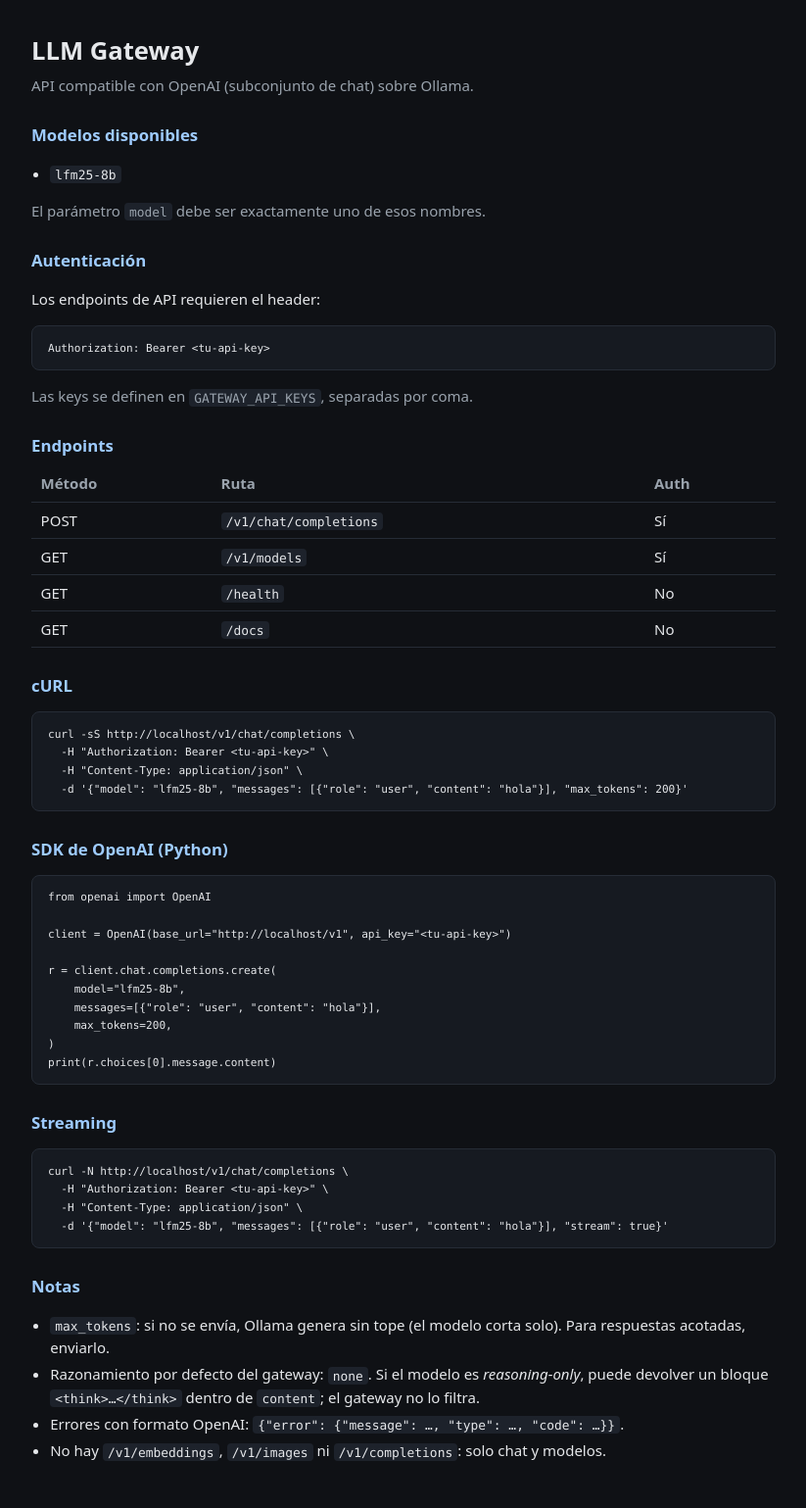
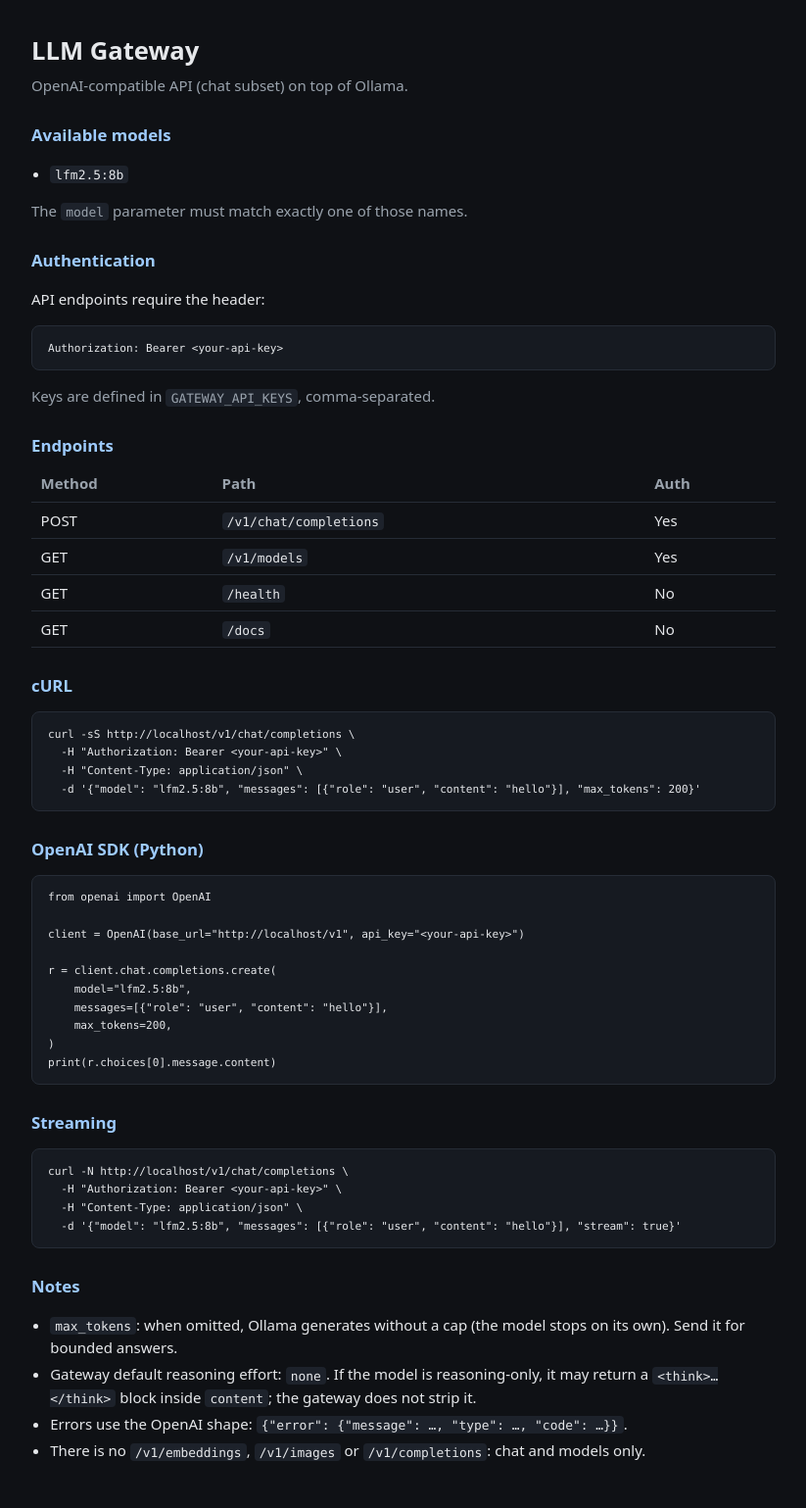
Before and after one commit to WanderleeDev/llm-gateway, a FastAPI app: page / in a window 1280 px wide. Shown: the whole page at 98% size, without its empty margins (228-1051 px from the left). Run offline with FastAPI, Linux system fonts and the light colour scheme; parts of the project's set-up code (start-up, migrations or seed data) failed here and were passed over.

Commit message:
docs: add MIT license, English docs and generic deployment notes
- Add MIT LICENSE
- Rewrite README around the problem it solves and the endpoints it exposes
- Generalize deployment instructions (no platform-specific names)
- Translate code comments, docstrings, usage page and config samples to English
- Align ALLOWED_MODELS default with the model the compose file runs

```diff
--- a/app/auth.py
+++ b/app/auth.py
@@ -16,7 +16,7 @@
     if scheme.lower() != "bearer" or not token:
         raise _unauthorized()
 
-    # compare_digest sobre bytes: con str lanzaría TypeError ante caracteres no ASCII
+    # compare_digest on bytes: str would raise TypeError on non-ASCII characters
     presented = token.encode()
     if not any(secrets.compare_digest(presented, key.encode()) for key in settings.api_keys):
         raise _unauthorized()
--- a/app/concurrency.py
+++ b/app/concurrency.py
@@ -6,9 +6,9 @@
 
 
 class ConcurrencyLimiter:
-    """Limita cuántas generaciones van a Ollama a la vez.
+    """Caps how many generations reach Ollama at the same time.
 
-    Las peticiones extra esperan hasta queue_timeout segundos y luego reciben 429.
+    Extra requests wait up to queue_timeout seconds and then receive 429.
     """
 
     def __init__(self, limit: int, queue_timeout: float) -> None:
--- a/app/config.py
+++ b/app/config.py
@@ -1,7 +1,7 @@
 from pydantic import Field, field_validator
 from pydantic_settings import BaseSettings, SettingsConfigDict
 
-#: Niveles de razonamiento que Ollama entiende en reasoning_effort.
+#: Reasoning levels that Ollama understands in reasoning_effort.
 VALID_REASONING_EFFORTS = ("none", "minimal", "low", "medium", "high")
 
 
@@ -10,20 +10,20 @@
 
 
 class Settings(BaseSettings):
-    """Configuración del gateway. Se lee de variables de entorno o de .env."""
+    """Gateway configuration. Read from environment variables or .env."""
 
     model_config = SettingsConfigDict(env_file=".env", extra="ignore")
 
     ollama_url: str = "http://127.0.0.1:11434"
     gateway_api_keys: str = ""
-    allowed_models: str = "lfm25-8b"
+    allowed_models: str = "lfm2.5:8b"
     max_concurrent: int = Field(default=2, ge=1)
     queue_timeout: float = Field(default=30.0, gt=0)
     upstream_timeout: float = Field(default=300.0, gt=0)
-    #: Razonamiento inyectado cuando el cliente no lo especifica. Ollama por
-    #: defecto deja el thinking encendido y quema tokens (un prompt trivial
-    #: llegó a costar 3877). "none" lo apaga; cadena vacía no inyecta nada
-    #: y deja el comportamiento nativo de Ollama.
+    #: Reasoning injected when the client does not specify it. Ollama leaves
+    #: thinking on by default and burns tokens (a trivial prompt once cost
+    #: 3877). "none" turns it off; an empty string injects nothing and leaves
+    #: Ollama's native behaviour untouched.
     default_reasoning_effort: str = "none"
 
     @field_validator("default_reasoning_effort")
--- a/app/errors.py
+++ b/app/errors.py
@@ -7,7 +7,7 @@
 
 
 class APIError(Exception):
-    """Error que se devuelve al cliente en el formato {"error": {...}} de OpenAI."""
+    """Error returned to the client in OpenAI's {"error": {...}} format."""
 
     def __init__(
         self,
--- a/app/main.py
+++ b/app/main.py
@@ -14,11 +14,11 @@
     settings: Settings | None = None,
     transport: httpx.AsyncBaseTransport | None = None,
 ) -> FastAPI:
-    """Factory de la aplicación. `transport` permite simular Ollama en los tests."""
+    """Application factory. `transport` lets tests simulate Ollama."""
     if settings is None:
         settings = Settings()
     if not settings.api_keys:
-        # Falla cerrado: un gateway sin keys no debe arrancar
+        # Fail closed: a gateway without keys must not start
         raise RuntimeError("GATEWAY_API_KEYS must define at least one key")
 
     @asynccontextmanager
--- a/app/routes/docs.py
+++ b/app/routes/docs.py
@@ -6,8 +6,8 @@
 
 from app.deps import SettingsDep
 
-#: La doc se renderiza desde el directorio del paquete, no desde el CWD,
-#: para que funcione igual en local, en tests y en el contenedor.
+#: The docs render from the package directory, not the CWD, so they work
+#: the same locally, in tests and inside the container.
 TEMPLATES_DIR = Path(__file__).resolve().parent.parent / "templates"
 templates = Jinja2Templates(directory=str(TEMPLATES_DIR))
 
--- a/app/templates/usage.html
+++ b/app/templates/usage.html
@@ -1,9 +1,9 @@
 <!doctype html>
-<html lang="es">
+<html lang="en">
 <head>
 <meta charset="utf-8">
 <meta name="viewport" content="width=device-width, initial-scale=1">
-<title>LLM Gateway · Uso</title>
+<title>LLM Gateway · Usage</title>
 <style>
   :root { color-scheme: light dark; }
   * { box-sizing: border-box; }
@@ -38,60 +38,60 @@
 <body>
 <main>
   <h1>LLM Gateway</h1>
-  <p class="sub">API compatible con OpenAI (subconjunto de chat) sobre Ollama.</p>
+  <p class="sub">OpenAI-compatible API (chat subset) on top of Ollama.</p>
 
-  <h2>Modelos disponibles</h2>
+  <h2>Available models</h2>
   <ul>
     {%- for model in models %}
     <li><code>{{ model }}</code></li>
     {%- endfor %}
   </ul>
-  <p class="note">El parámetro <code>model</code> debe ser exactamente uno de esos nombres.</p>
+  <p class="note">The <code>model</code> parameter must match exactly one of those names.</p>
 
-  <h2>Autenticación</h2>
-  <p>Los endpoints de API requieren el header:</p>
-  <pre><code>Authorization: {{ auth_scheme }} &lt;tu-api-key&gt;</code></pre>
-  <p class="note">Las keys se definen en <code>GATEWAY_API_KEYS</code>, separadas por coma.</p>
+  <h2>Authentication</h2>
+  <p>API endpoints require the header:</p>
+  <pre><code>Authorization: {{ auth_scheme }} &lt;your-api-key&gt;</code></pre>
+  <p class="note">Keys are defined in <code>GATEWAY_API_KEYS</code>, comma-separated.</p>
 
   <h2>Endpoints</h2>
   <table>
-    <tr><th>Método</th><th>Ruta</th><th>Auth</th></tr>
-    <tr><td>POST</td><td><code>/v1/chat/completions</code></td><td>Sí</td></tr>
-    <tr><td>GET</td><td><code>/v1/models</code></td><td>Sí</td></tr>
+    <tr><th>Method</th><th>Path</th><th>Auth</th></tr>
+    <tr><td>POST</td><td><code>/v1/chat/completions</code></td><td>Yes</td></tr>
+    <tr><td>GET</td><td><code>/v1/models</code></td><td>Yes</td></tr>
     <tr><td>GET</td><td><code>/health</code></td><td>No</td></tr>
     <tr><td>GET</td><td><code>/docs</code></td><td>No</td></tr>
   </table>
 
   <h2>cURL</h2>
   <pre><code>curl -sS {{ base_url }}v1/chat/completions \
-  -H "Authorization: {{ auth_scheme }} &lt;tu-api-key&gt;" \
+  -H "Authorization: {{ auth_scheme }} &lt;your-api-key&gt;" \
   -H "Content-Type: application/json" \
-  -d '{"model": "{{ models[0] }}", "messages": [{"role": "user", "content": "hola"}], "max_tokens": 200}'</code></pre>
+  -d '{"model": "{{ models[0] }}", "messages": [{"role": "user", "content": "hello"}], "max_tokens": 200}'</code></pre>
 
-  <h2>SDK de OpenAI (Python)</h2>
+  <h2>OpenAI SDK (Python)</h2>
   <pre><code>from openai import OpenAI
 
-client = OpenAI(base_url="{{ base_url }}v1", api_key="&lt;tu-api-key&gt;")
+client = OpenAI(base_url="{{ base_url }}v1", api_key="&lt;your-api-key&gt;")
 
 r = client.chat.completions.create(
     model="{{ models[0] }}",
-    messages=[{"role": "user", "content": "hola"}],
+    messages=[{"role": "user", "content": "hello"}],
     max_tokens=200,
 )
 print(r.choices[0].message.content)</code></pre>
 
   <h2>Streaming</h2>
   <pre><code>curl -N {{ base_url }}v1/chat/completions \
-  -H "Authorization: {{ auth_scheme }} &lt;tu-api-key&gt;" \
+  -H "Authorization: {{ auth_scheme }} &lt;your-api-key&gt;" \
   -H "Content-Type: application/json" \
-  -d '{"model": "{{ models[0] }}", "messages": [{"role": "user", "content": "hola"}], "stream": true}'</code></pre>
+  -d '{"model": "{{ models[0] }}", "messages": [{"role": "user", "content": "hello"}], "stream": true}'</code></pre>
 
-  <h2>Notas</h2>
+  <h2>Notes</h2>
   <ul>
-    <li><code>max_tokens</code>: si no se envía, Ollama genera sin tope (el modelo corta solo). Para respuestas acotadas, enviarlo.</li>
-    <li>Razonamiento por defecto del gateway: <code>{{ default_reasoning_effort }}</code>. Si el modelo es <em>reasoning-only</em>, puede devolver un bloque <code>&lt;think&gt;…&lt;/think&gt;</code> dentro de <code>content</code>; el gateway no lo filtra.</li>
-    <li>Errores con formato OpenAI: <code>{"error": {"message": …, "type": …, "code": …}}</code>.</li>
-    <li>No hay <code>/v1/embeddings</code>, <code>/v1/images</code> ni <code>/v1/completions</code>: solo chat y modelos.</li>
+    <li><code>max_tokens</code>: when omitted, Ollama generates without a cap (the model stops on its own). Send it for bounded answers.</li>
+    <li>Gateway default reasoning effort: <code>{{ default_reasoning_effort }}</code>. If the model is reasoning-only, it may return a <code>&lt;think&gt;…&lt;/think&gt;</code> block inside <code>content</code>; the gateway does not strip it.</li>
+    <li>Errors use the OpenAI shape: <code>{"error": {"message": …, "type": …, "code": …}}</code>.</li>
+    <li>There is no <code>/v1/embeddings</code>, <code>/v1/images</code> or <code>/v1/completions</code>: chat and models only.</li>
   </ul>
 </main>
 </body>
--- a/app/upstream.py
+++ b/app/upstream.py
@@ -1,4 +1,4 @@
-"""Reenvío de peticiones a Ollama (su API es compatible con OpenAI en /v1/)."""
+"""Forwards requests to Ollama (its API is OpenAI-compatible under /v1/)."""
 
 from typing import Any
 
@@ -37,7 +37,7 @@
     payload: dict[str, Any],
     limiter: ConcurrencyLimiter,
 ) -> StreamingResponse:
-    # El slot se libera cuando termina el stream, no al devolver la respuesta.
+    # The slot is released when the stream ends, not when the response is returned.
     await limiter.acquire()
     try:
         upstream = await client.send(
--- a/pyproject.toml
+++ b/pyproject.toml
@@ -1,7 +1,7 @@
 [project]
 name = "llm-gateway"
 version = "0.1.0"
-description = "Gateway OpenAI-compatible para Ollama"
+description = "OpenAI-compatible gateway for Ollama"
 requires-python = ">=3.12"
 dependencies = [
     "fastapi>=0.115,<1",
```
Also changed, not shown: app/schemas.py (+5 -5 lines), docker-compose.yml (+12 -12 lines), tests/conftest.py (+1 -1 lines), tests/test_auth.py (+1 -1 lines), tests/test_chat.py (+10 -10 lines), README.md, 2 other files.
